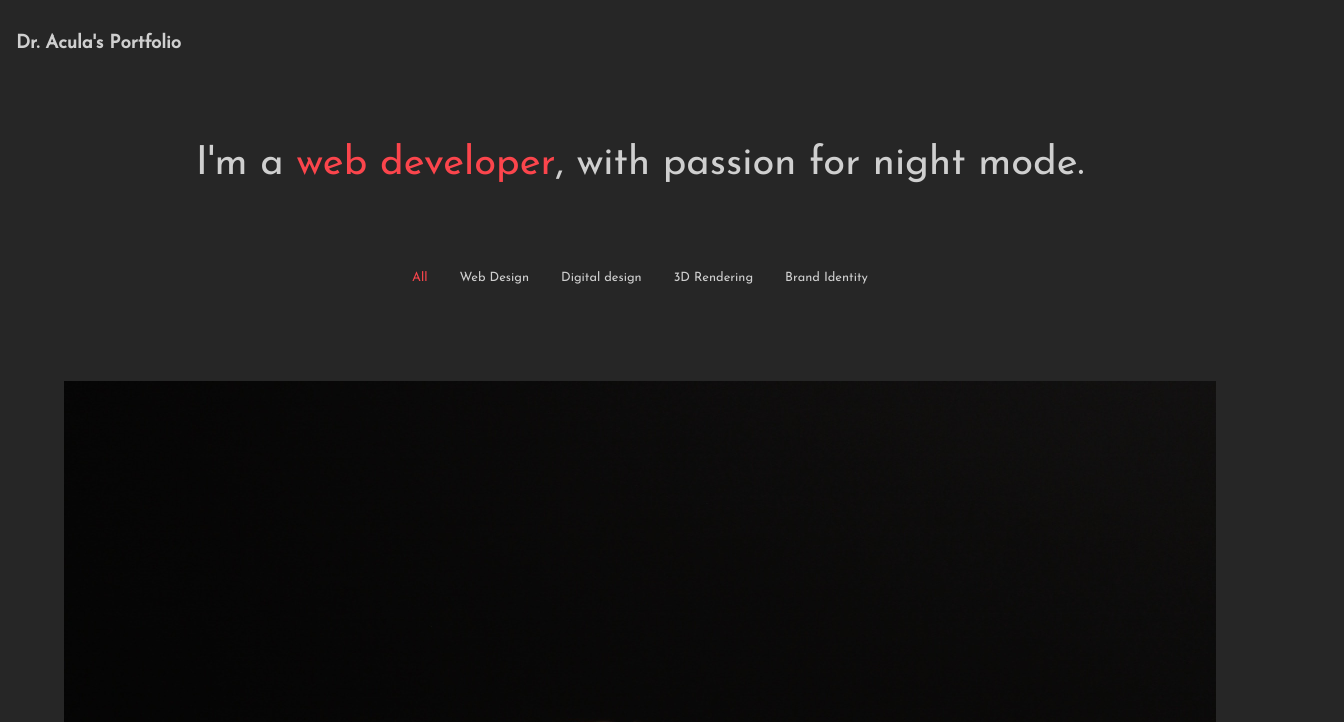
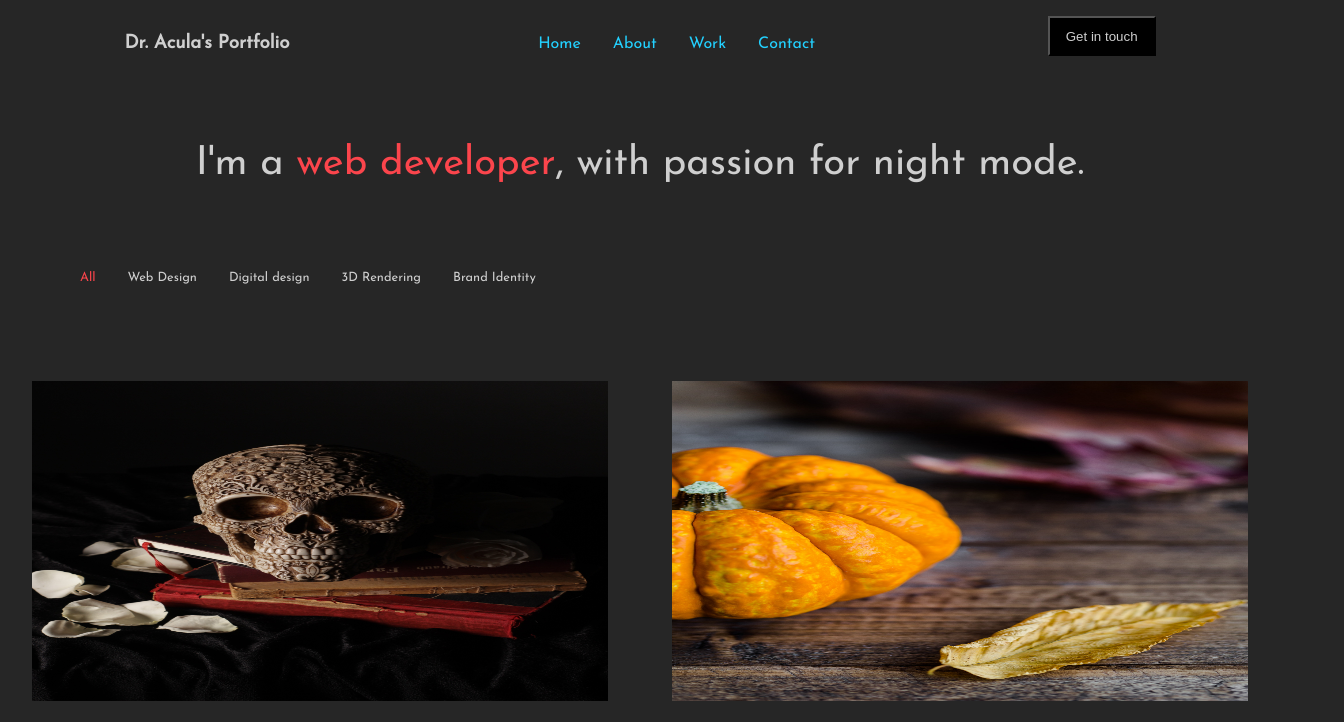
Before and after one commit to sbettaglio/spooky-portfolio, a website: page public/index.html in a window 1280 px wide. Shown: the top 722 px of the page, 1344 px wide, since content can reach past the window. Drawn offline with Linux system fonts and the light colour scheme.

Commit message:
responsibe tablet using flex

```diff
--- a/public/index.html
+++ b/public/index.html
@@ -59,7 +59,7 @@
         <img src="images/image-7.jpeg" alt="red candles" />
       </section>
       <section>
-        <img src="./images/image-8.jpeg" alt="creepy jack-o-lantern" />
+        <img src="./images/image-8.jpeg" alt="creepy jack-olantern" />
       </section>
     </main>
     <footer>
--- a/public/screen.css
+++ b/public/screen.css
@@ -26,7 +26,6 @@ header {
 
 .top-nav {
   width: 100%;
-  height: inherit;
   display: flex;
   justify-content: flex-start;
 }
@@ -44,10 +43,6 @@ header p {
 
 span {
   color: rgb(251, 69, 76);
-}
-
-.not-mobile {
-  display: none;
 }
 
 .port-nav ul {
@@ -98,3 +93,49 @@ footer button {
   font-weight: bold;
   border-color: black;
 }
+@media (max-width: 767px) {
+  .not-mobile {
+    display: none;
+  }
+}
+@media (min-width: 768px) {
+  .top-nav {
+    justify-content: space-around;
+  }
+  .top-nav ul {
+    padding-left: 0;
+    display: flex;
+    align-items: center;
+    list-style: none;
+  }
+  .top-nav ul li {
+    padding: 1rem;
+  }
+  .top-nav ul li a {
+    color: rgb(35, 209, 255);
+  }
+  .top-nav button {
+    background-color: black;
+    color: rgb(207, 207, 207);
+    border-color: black;
+    margin-top: 1rem;
+    margin-bottom: 2rem;
+    margin-right: 1rem;
+    padding-left: 1rem;
+    padding-right: 1rem;
+  }
+  .port-nav {
+    width: 100%;
+    display: flex;
+    justify-content: flex-start;
+    padding-left: 10%;
+  }
+  main {
+    display: flex;
+    flex-wrap: wrap;
+  }
+  section {
+    width: 50%;
+    height: 20rem;
+  }
+}
```
Also changed, not shown: 1 other file.
